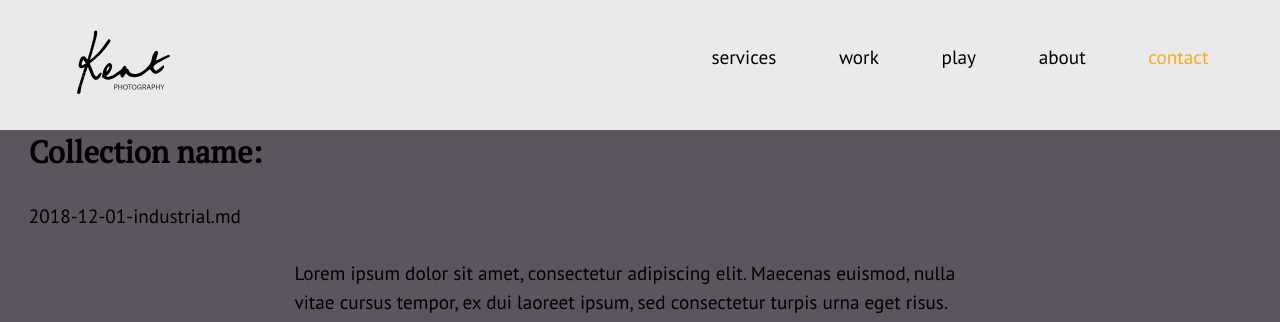
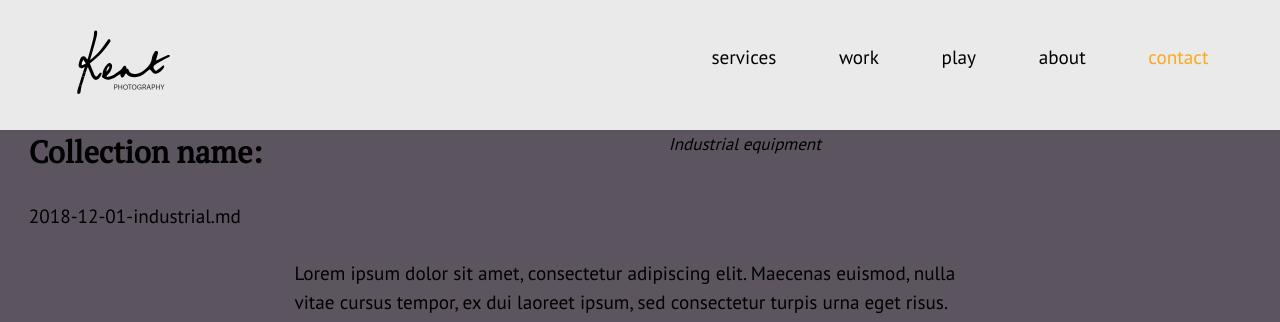
Before and after one commit to kent-photgraphy/kent-photography-website, a Jekyll site: the page built from _work/2018-12-01-industrial.md, in a window 1280 px wide. Shown: the top 322 px of the page. Built offline with Jekyll 4.4.1, drawn with Linux system fonts in a browser that asks for light colours.

Commit message:
Update Work “2018-12-01-industrial”

```diff
--- a/_work/2018-12-01-industrial.md
+++ b/_work/2018-12-01-industrial.md
@@ -3,6 +3,7 @@ layout: posts
 title: Industrial
 desc: Industrial Work
 thumb: /images/uploads/portfolio-22-.jpg
+mainfigcaption: Industrial equipment
 text: >-
   Lorem ipsum dolor sit amet, consectetur adipiscing elit. Maecenas euismod,
   nulla vitae cursus tempor, ex dui laoreet ipsum, sed consectetur turpis urna
```
